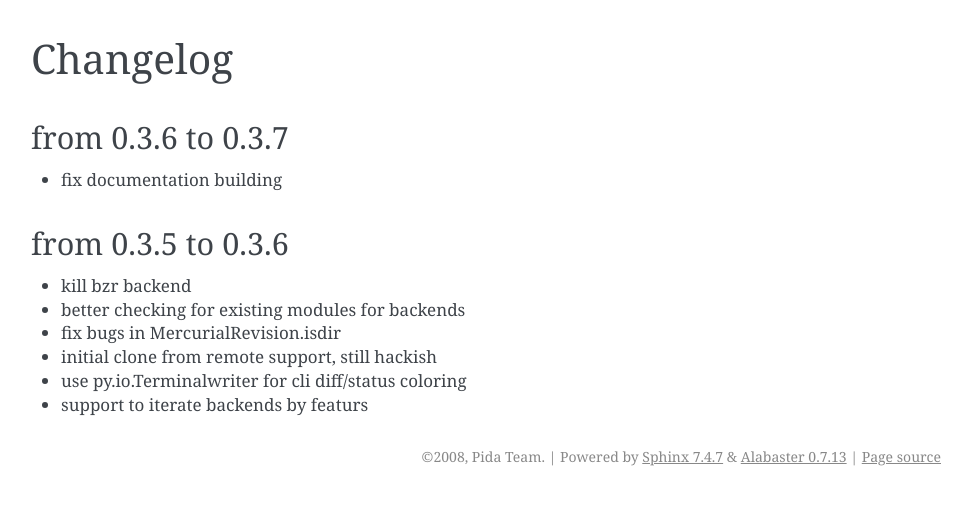
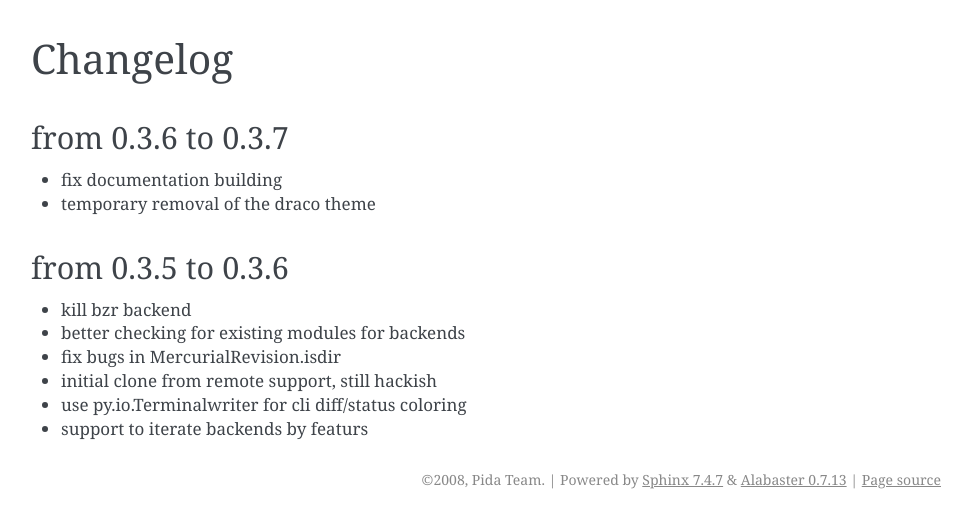
Before and after one commit to RonnyPfannschmidt-Attic/anyvc, a Sphinx documentation site: the page built from docs/changelog.rst, in a window 1280 px wide. Shown: the top 528 px of the page, without its empty margins (169-1141 px from the left). Built offline with Sphinx 7.4.7, drawn with Linux system fonts in a browser that asks for light colours; pages that are not in the unit, such as notebooks, are missing from menus; the version number could not be read and is left out.

Commit message:
changelog

```diff
--- a/docs/changelog.rst
+++ b/docs/changelog.rst
@@ -5,6 +5,7 @@ from 0.3.6 to 0.3.7
 -------------------
 
 * fix documentation building
+* temporary removal of the draco theme
 
 from 0.3.5 to 0.3.6
 --------------------
```
